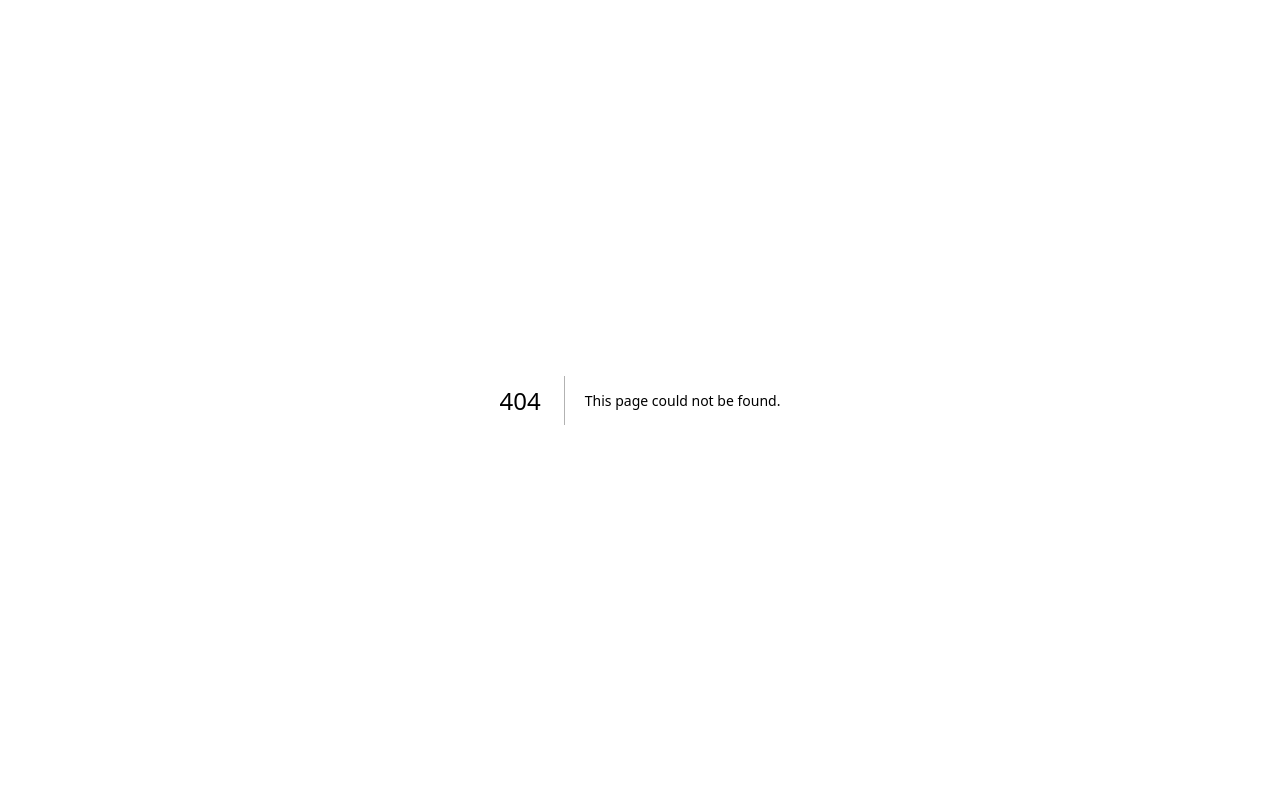
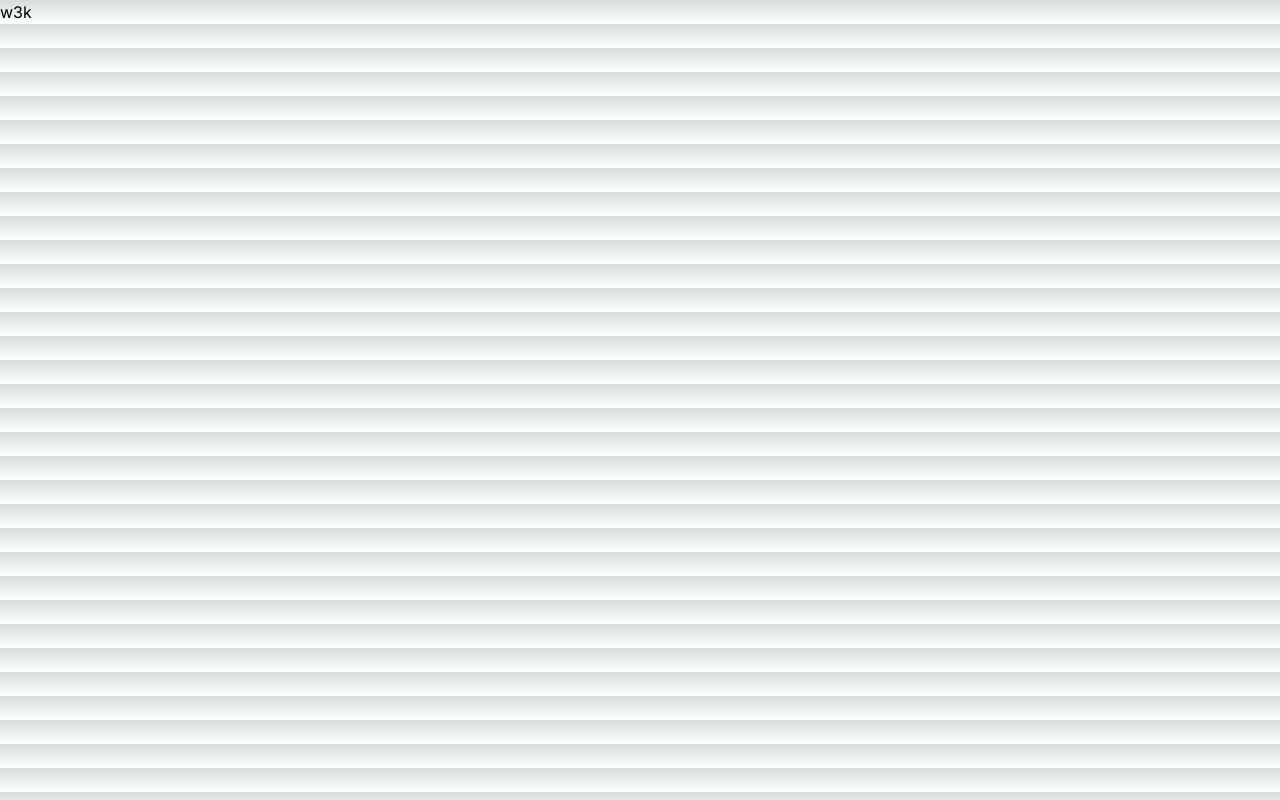
Before and after one commit to nikhil-pn/w3kconfig, a Next.js app: page /w3k in a window 1280 px wide. Before the commit this address had no page. Built offline with nearby package versions, Linux system fonts and the light colour scheme.

Commit message:
w3k route added

```diff
--- /dev/null
+++ b/app/w3k/page.jsx
@@ -0,0 +1,11 @@
+import React from 'react'
+
+function w3k() {
+  return (
+    <div>
+      <h1>w3k</h1>
+    </div>
+  )
+}
+
+export default w3k
```
